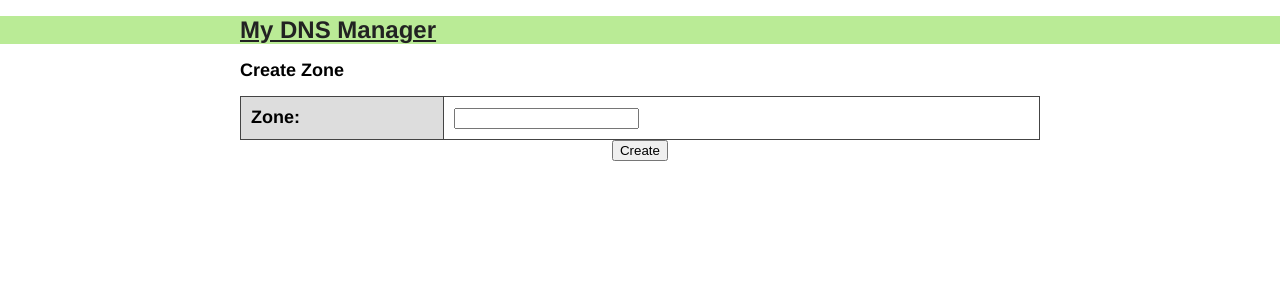
After one commit to andromedado/my-dns, a PHP site: template app/views/Zone/create.html.twig in a window 1280 px wide. The commit adds this page. Shown: the top 300 px of the page. Run offline with PHP 8.4, Linux system fonts and the light colour scheme; the template is opened without the code that fills it, so the values that code supplies are empty; some libraries are stand-ins or nearby versions.

Commit message:
Zone stuff

```diff
--- a/app/classes/Model/Ext.php
+++ b/app/classes/Model/Ext.php
@@ -1,6 +1,7 @@
 <?php
 
-class ModelExt extends Model {
+class ModelExt extends Model
+{
 	protected $dbFields = array(
 	);
 	protected $readOnly = array(
@@ -20,5 +21,3 @@ class ModelExt extends Model {
 	}
 
 }
-
-?>
--- a/app/config/routes.php
+++ b/app/config/routes.php
@@ -1,2 +1,3 @@
 <?php
-FilterRoutes::addRoute('', array('Pages', 'homepage'));
+FilterRoutes::addRoute('', array('Zone'));
+FilterRoutes::addRoute('create-zone', array('Zone', 'create'));
--- /dev/null
+++ b/app/views/Zone/create.html.twig
@@ -0,0 +1,17 @@
+{% extends "base.html.twig" %}
+{% block midWrap %}
+<h2>Create Zone</h2>
+<form action="{{ action }}" method="post">
+	<table class="autoT">
+		<tbody>
+			<tr>
+				<th>Zone:</th>
+				<td><input type="text" name="zone" class="not_blank" /></td>
+			</tr>
+		</tbody>
+	</table>
+	<div align="center">
+		<input type="submit" value="Create" />
+	</div>
+</form>
+{% endblock %}
--- /dev/null
+++ b/app/views/Zone/review.html.twig
@@ -0,0 +1,5 @@
+{% extends "base.html.twig" %}
+{% block midWrap %}
+<h2>Zone: {{ zone.zone }}</h2>
+
+{% endblock %}
--- /dev/null
+++ b/app/views/base.html.twig
@@ -0,0 +1,46 @@
+<!DOCTYPE html>
+<html>
+	<head>
+{% block head %}
+	{% block metas %}{{ metas }}{% endblock %}
+	{% block links %}
+<link rel="stylesheet" type="text/css" href="/css/suture.php{% set styleAmp = '?' %}{% for style in styles %}{{ styleAmp ~ style }}{% set styleAmp = '&' %}{% endfor %}" />
+	{% endblock %}
+	{% block scripts %}
+<script type="text/javascript" src="/js/suture.php{% set scriptAmp = '?' %}{% for script in scripts %}{{ scriptAmp ~ script }}{% set scriptAmp = '&' %}{% endfor %}"></script>
+	{% endblock %}
+	<title>{% block title %}{{ title }} - My DNS{% endblock %}</title>
+{% endblock %}
+	</head>
+	<body>
+{% block body %}
+		<div id="wrapper">
+			<div id="topWrap">
+				<div class="wrap">
+					<h1><a href="/">My DNS Manager</a></h1>
+					{% block topWrap %}{% endblock %}
+				</div>
+			</div>
+			<div id="midWrap">
+				<div class="wrap">
+				{% block notifications %} {% block errorNotifications %} {% for
+				error in errors %}
+				<h2 class="f_msg msg">{{ error|raw }}</h2>
+				{% endfor %} {% endblock %} {% block goodNotifications %} {% for
+				notice in messages %}
+				<h2 class="s_msg msg">{{ notice|raw }}</h2>
+				{% endfor %} {% endblock %} {% endblock %}
+				{% block midWrap %}{% endblock %}
+				</div>
+			</div>
+			<div id="botWrap">
+				<div class="wrap">
+					{% block botWrap %}{% endblock %}
+				</div>
+			</div>
+		</div>
+{% endblock %}
+<!--
+{{ dump(invocation)|raw }}-->
+	</body>
+</html>
--- /dev/null
+++ b/app/views/ext.html.twig
@@ -0,0 +1,4 @@
+{% extends "base.html.twig" %}
+{% block midWrap %}
+
+{% endblock %}
--- a/app/webroot/css/app.css
+++ b/app/webroot/css/app.css
@@ -1,137 +1,11 @@
 
-a {
-	text-decoration:none;
-}
-
-a.u {
-	text-decoration:underline;
+.wrap {
+	width:800px;
+	margin:0 auto;
 }
 
 table {
 	border-spacing:0;
-	border:0px none;
-}
-
-table.thar th {
-	text-align:right;
-}
-
-.white-bg input[type="password"],
-.white-bg input[type="text"] {
-	border:0px none;
-	margin-left:0;
-	padding:4px;
-	width:97%;
-	box-shadow: inset 1px 1px 5px #888;
-}
-
-.prettyForm label {
-	display:block;
-}
-
-.prettyForm label + input {
-	margin-bottom:6px;
-}
-
-.prettyForm {
-	text-align:left;
-}
-
-input.invisible {
-	border:0;
-	margin:0;
-	background-color:transparent;
-	font-size:14px;
-}
-
-body.notLoggedIn {
-	background-repeat:no-repeat;
-	background-position: 0 77px;
-	background-size:cover;
-}
-
-body.notLoggedIn.small {
-	background-size:auto;
-}
-
-.character {
-	float:left;
-	margin-right:20px;
-}
-
-.notLoggedIn #logo {
-	display:block;
-	margin:0 auto;
-}
-
-.wrap {
-	width:950px;
-	margin: 0 auto;
-}
-
-#header {
-	position:relative;
-}
-
-.header ul {
-	margin:2px 0;
-}
-
-.topRightItemsBelow {
-	list-style:none;
-	float:right;
-}
-
-.topRightItemsBelow li {
-	float:left;
-	margin-left:20px;
-}
-
-.topRightItemsAbove {
-	list-style:none;
-	float:right;
-}
-
-#header .wrap,
-#header img#holdPosition {
-	height:60px;
-}
-
-#header img#holdPosition {
-	width:1px;
-}
-
-#topProfileThumb {
-	margin-top:5px;
-}
-
-.header .topRightItemsAbove li {
-	display:inline;
-}
-
-#search_form {
-	display:inline;
-}
-
-ul.nav {
-	float:left;
-	list-style:none;
-}
-
-ul.nav li {
-	float:left;
-	margin-right:80px;
-}
-
-.header,
-.header a {
-	text-decoration:none;
-	font-weight:bold;
-}
-
-input.placeHold {
-	width:1px;
-	visibility:hidden;
 }
 
 #ajForms input[type="text"] {
--- a/app/webroot/css/colors.css
+++ b/app/webroot/css/colors.css
@@ -18,24 +18,12 @@ body.notLoggedIn {
 	background-color:#FFF;
 }
 
-.light-green-bg,
-.white-bg input[type="password"],
-.white-bg input[type="text"] {
+#topWrap,
+.light-green-bg {
 	background-color:#BAEB96;
 }
 
-input[type="submit"] {
-	background-image:url(../images/submit-button.png);
-	width:22px;
-	height:22px;
-	background-color:transparent;
-	border:0px none;
-	padding:0;
-}
-
-.white,
-.header .topRightItemsAbove a,
-.header .topRightItemsAbove {
+.white {
 	color:#FFF;
 }
 
```
Also changed, not shown: app/classes/Controller/Zone.php (added, +32 -0 lines), app/classes/Model/Zone.php (added, +48 -0 lines), app/views/Zone/index.html.twig (added, +12 -0 lines).
